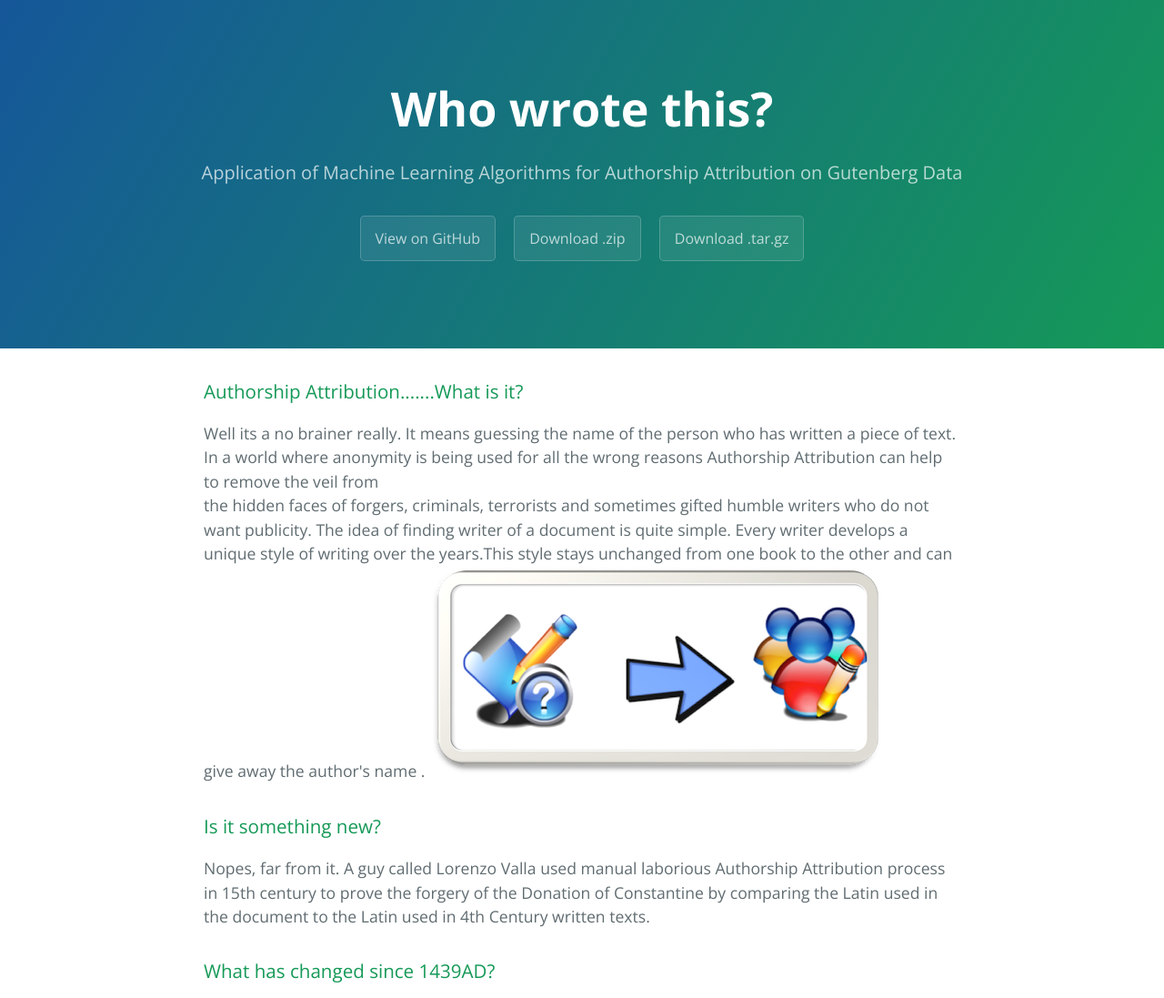
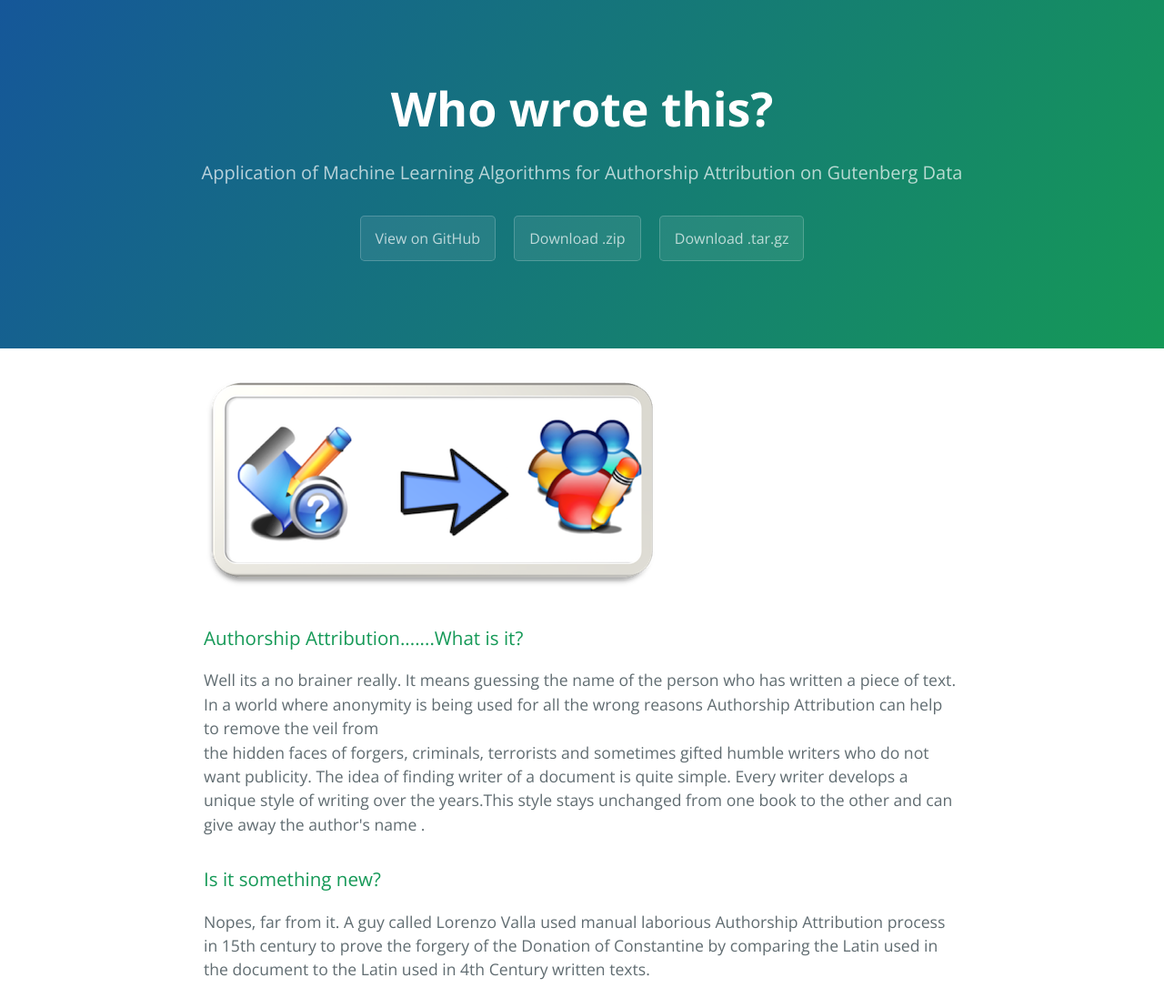
Before and after one commit to umairacheema/authorship-attribution, a plain HTML site: page index.html in a window 1280 px wide. Shown: the top 1097 px of the page at 91% size. Drawn offline with nearby package versions, Linux system fonts and the light colour scheme.

```diff
--- a/index.html
+++ b/index.html
@@ -19,13 +19,14 @@
     </section>
 
     <section class="main-content">
-      <h3>
+      <p><img src="https://github.com/umairacheema/authorship-attribution/blob/master/images/title.png" alt="Title"></p>
+
+<h3>
 <a id="authorship-attributionwhat-is-it" class="anchor" href="#authorship-attributionwhat-is-it" aria-hidden="true"><span class="octicon octicon-link"></span></a>Authorship Attribution.......What is it?</h3>
 
 <p>Well its a no brainer really. It means guessing the name of the person who has written a piece of text.
 In a world where anonymity is being used for all the wrong reasons Authorship Attribution can help to remove the veil from<br>
-the hidden faces of forgers, criminals, terrorists and sometimes gifted humble writers who do not want publicity. The idea of finding writer of a document is quite simple. Every writer develops a unique style of writing over the years.This style stays unchanged from one book to the other and can give away the author's name .
-<img src="https://github.com/umairacheema/authorship-attribution/blob/master/images/title.png" alt="Title"></p>
+the hidden faces of forgers, criminals, terrorists and sometimes gifted humble writers who do not want publicity. The idea of finding writer of a document is quite simple. Every writer develops a unique style of writing over the years.This style stays unchanged from one book to the other and can give away the author's name . </p>
 
 <h3>
 <a id="is-it-something-new" class="anchor" href="#is-it-something-new" aria-hidden="true"><span class="octicon octicon-link"></span></a>Is it something new?</h3>
```
Also changed, not shown: params.json (+1 -1 lines).
